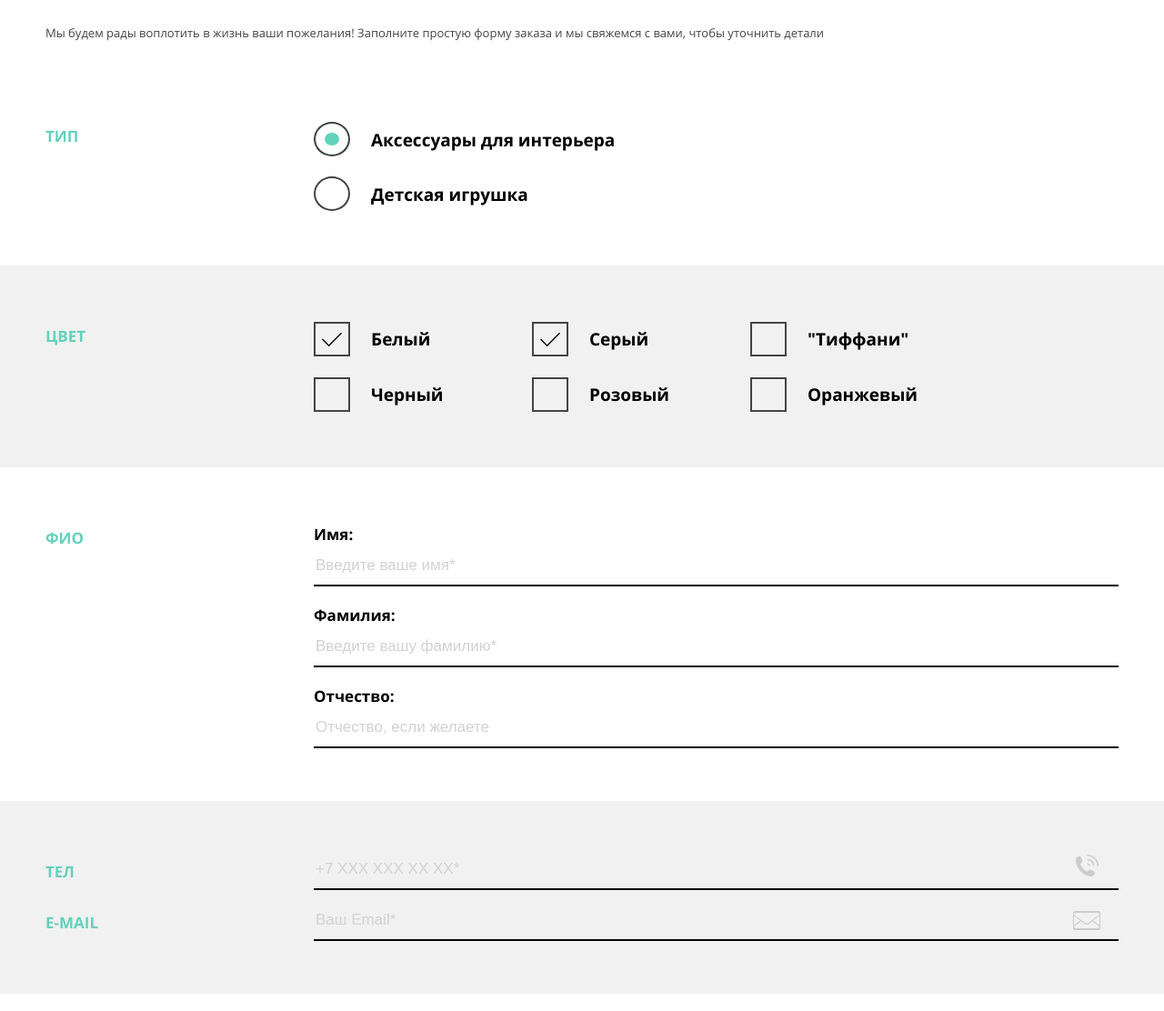
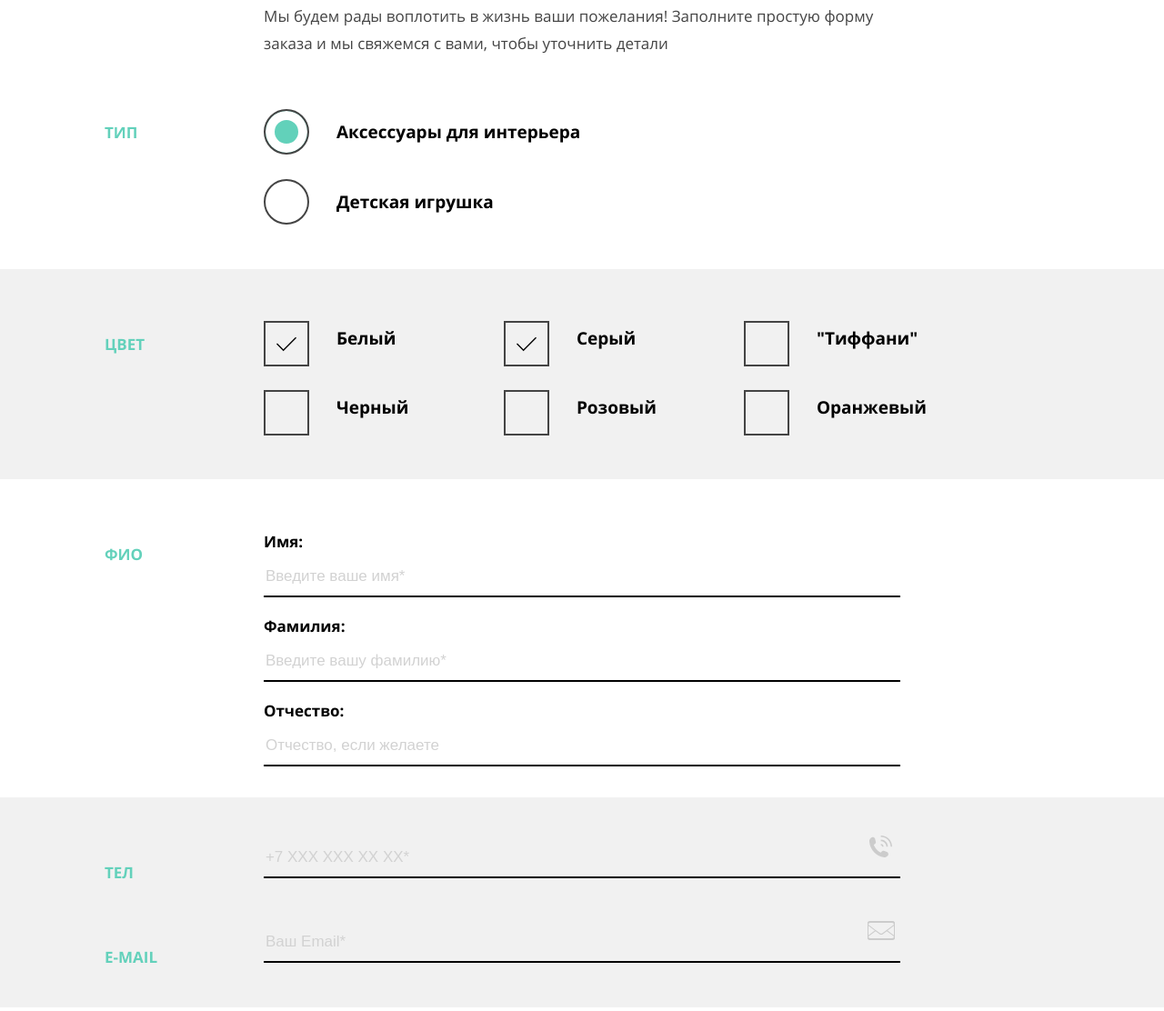
Before and after one commit to Maria0701/1057667-mishka-17, a website: page source/order.html in a window 1280 px wide. Shown: the part 420-1532 px from the top of the page at 91% size. Drawn offline with nearby package versions, Linux system fonts and the light colour scheme; files that its build step writes are made by us from their sources; files whose address does not match are found by name.

Commit message:
Внесена десктопная версия формы

```diff
--- a/source/less/blocks/form/form.less
+++ b/source/less/blocks/form/form.less
@@ -1,10 +1,5 @@
 .form__fieldset {
-  margin-left: 0;
-  margin-right: 0;
-  margin-top: 0;
-  margin-bottom: 26px;
-  padding: 0;
-  border: 0;
+  margin-bottom: 34px;
 }
 
 .form__fieldset--textarea {
@@ -41,7 +36,8 @@
 .form__label {
   position: relative;
   display: block;
-  padding-top: 22px;
+  padding-top: 20px;
+  padding-bottom: 8px;
   font-size: 17px;
   line-height: 18px;
   font-weight: bold;
@@ -66,7 +62,11 @@
 }
 
 .form__label--check {
-  padding-bottom: 21px;
+  padding-bottom: 23px;
+
+  &:last-child {
+    padding-bottom: 10px;
+  }
 }
 
 .form__label--radio::before {
@@ -126,7 +126,7 @@
 
 .form__text {
   margin-bottom: 8px;
-  padding-top: 16px;
+  padding-top: 12px;
   padding-bottom: 12px;
   box-sizing: border-box;
   width: 100%;
@@ -138,6 +138,10 @@
   border-left: 0;
   border-right: 0;
   border-bottom: 2px solid @black;
+
+  &:last-child {
+    margin-bottom: 0;
+  }
 }
 
 .form__text:hover,
@@ -182,8 +186,8 @@
   }
 }
 
-.form__fieldset--phone,
-.form__fieldset--email {
+.form__inside--phone,
+.form__inside--email {
   position: relative;
 
   &::after {
@@ -200,25 +204,25 @@
   }
 }
 
-.form__fieldset--phone::after {
+.form__inside--phone::after {
   background-image: url("../img/icon-phone.svg");
 }
 
-.form__fieldset--phone:hover,
-.form__fieldset--phone:focus,
-.form__fieldset--phone:active {
+.form__inside--phone:hover,
+.form__inside--phone:focus,
+.form__inside--phone:active {
   &::after {
     background-image: url("../img/icon-phone-hover.svg");
   }
 }
 
-.form__fieldset--email::after {
+.form__inside--email::after {
   background-image: url("../img/icon-mail.svg");
 }
 
-.form__fieldset--email:hover,
-.form__fieldset--email:focus,
-.form__fieldset--email:active {
+.form__inside--email:hover,
+.form__inside--email:focus,
+.form__inside--email:active {
   &::after {
     background-image: url("../img/icon-mail-hover.svg");
   }
@@ -241,28 +245,35 @@
     display: flex;
     align-items: flex-start;
     margin-bottom: 0;
-    padding-top: 50px;
-    padding-bottom: 50px;
+    padding-top: 45px;
+    padding-bottom: 34px;
     .container-tablet-paddings();
   }
 
   .form__legend {
-    padding-top: 20px;
-    width: 25%;
+    padding-top: 30px;
+    width: 28%;
+  }
+
+  .form__label--radio::before,
+  .form__label--check::before {
+    width: 50px;
+    height: 50px;
   }
 
   .form__label--radio {
-    padding-bottom: 18px;
+    padding-top: 27px;
+    padding-bottom: 30px;
     font-size: 19px;
     line-height: 20px;
   }
 
-  .form__fieldset--grey {
+  .form__fieldset-wrapper--grey {
     background-color: #f1f1f1;
   }
 
   .form__inside-wrapper {
-    width: 75%;
+    width: 83.33%;
   }
 
   .form__inside-wrapper--checkbox {
@@ -270,26 +281,37 @@
     flex-wrap: wrap;
   }
 
+  .form__label--radio,
   .form__label--check {
-    flex-basis: 240px;
+    padding-left: 80px;
+  }
+
+  .form__label--check {
+    flex-basis: 250px;
+    padding-top: 22px;
+    padding-bottom: 36px;
     font-size: 19px;
     line-height: 18px;
+  }
+
+  .form__fieldset + .form__fieldset {
+    padding-top: 0;
   }
 
   .form__fieldset--phone {
     padding-bottom: 0;
   }
 
-  .form__fieldset--email {
+  .form__inside-wrapper--email {
     padding-top: 0;
   }
 
-  .form__fieldset--phone::after,
-  .form__fieldset--email::after {
+  .form__inside-wrapper--phone::after,
+  .form__inside-wrapper--email::after {
     right: 70px;
   }
 
-  .form__fieldset--email::after {
+  .form__inside-wrapper--email::after {
     bottom: 65px;
   }
 
@@ -312,3 +334,27 @@
     padding-right: 24px;
   }
 }
+
+@media (min-width: 1150px) {
+  .form__legend {
+    width: 16.66%;
+  }
+
+  .form__fieldset {
+    .container-desk();
+    .container-mobile();
+  }
+
+  .form__label--check {
+    flex-basis: 264px;
+  }
+
+  .form__inside-wrapper--text {
+    width: 66.66%;
+    margin-right: auto;
+  }
+
+  .form__fieldset--final {
+    width: 800px;
+  }
+}
--- a/source/less/blocks/how/how-block.less
+++ b/source/less/blocks/how/how-block.less
@@ -161,5 +161,9 @@
 
   .how-block__header {
     flex-wrap: wrap;
+
+    &::before {
+      height: 55px;
+    }
   }
 }
--- a/source/less/blocks/inside-page.less
+++ b/source/less/blocks/inside-page.less
@@ -1,7 +1,6 @@
 .inside-page {
   position: relative;
   .container-mobile();
-  padding-bottom: 58px;
 }
 
 .inside-page__header-wrapper {
@@ -25,8 +24,8 @@
 
 @media (min-width: 768px) {
   .inside-page__header {
-    padding-top: 100px;
-    padding-bottom: 89px;
+    padding-top: 95px;
+    padding-bottom: 80px;
     text-align: center;
   }
 
@@ -36,7 +35,7 @@
 
   .inside-page__remark {
     position: absolute;
-    top: 10px;
+    top: 3px;
     right: 50px;
     display: block;
     font-size: 15px;
--- a/source/less/blocks/main-user.less
+++ b/source/less/blocks/main-user.less
@@ -86,7 +86,8 @@
   .main-user__search {
     display: flex;
     align-items: center;
-    height: 100%;
+    padding-top: 32px;
+    padding-bottom: 32px;
     box-shadow: none;
   }
 
@@ -95,6 +96,7 @@
     border-left: @border;
 
     &::before {
+      top: 34px;
       left: 32px;
     }
   }
@@ -108,6 +110,7 @@
     text-indent: 100%;
 
     &::before {
+      top: 34px;
       left: 34px;
     }
   }
--- a/source/less/blocks/order/order.less
+++ b/source/less/blocks/order/order.less
@@ -1,9 +1,11 @@
 .order {
   padding-top: 20px;
+  padding-bottom: 20px;
   .container-mobile-paddings();
 }
 
 .order__text {
+  margin-top: 0;
   margin-bottom: 24px;
   font-size: 13px;
   line-height: 24px;
@@ -12,12 +14,30 @@
 @media (min-width: 768px) {
   .order {
     margin-bottom: 10px;
-    padding-top: 80px;
+    padding-top: 72px;
     padding-left: 0;
     padding-right: 0;
   }
 
   .order__text {
+    margin-bottom: 0;
+    font-size: 17px;
+    line-height: 30px;
+  }
+
+  .order__text--wrapper {
     .container-tablet-paddings();
   }
 }
+
+@media (min-width: 1150px) {
+  .order__text {
+    .container-mobile();
+    width: 66.66%;
+  }
+
+  .order__text--wrapper {
+    .container-desk();
+    .container-mobile();
+  }
+}
--- a/source/order.html
+++ b/source/order.html
@@ -35,12 +35,15 @@
       <div class="inside-page__header-background h1-header__background">
         <div class="inside-page__header-wrapper">
           <h1 class="h1-header inside-page__header">Вязание на заказ</h1>
-          <p class="inside-page__remark">Бесплатная доставка по всей России</p>
+          <p class="inside-page__remark">Бесплатная доставка по России</p>
         </div>
       </div>
       <div class="order">
+        <div class="order__text--wrapper">
           <p class="order__text">Мы будем рады воплотить в жизнь ваши пожелания! Заполните простую форму заказа и мы свяжемся с вами, чтобы уточнить детали</p>
+        </div>
         <form class="order__form form" method="post" action="https://echo.htmlacademy.ru">
+          <div class="form__fieldset-wrapper">
             <div class="form__fieldset">
               <div class="form__legend">Тип</div>
                 <div class="form__inside-wrapper">
@@ -50,7 +53,9 @@
                 <label class="form__label form__label--radio" for="type-toy">Детская игрушка</label>
               </div>
             </div>
-          <div class="form__fieldset form__fieldset--grey">
+          </div>
+          <div class="form__fieldset-wrapper form__fieldset-wrapper--grey">
+            <div class="form__fieldset ">
               <div class="form__legend">Цвет</div>
               <div class="form__inside-wrapper form__inside-wrapper--checkbox">
                 <input type="checkbox" name="white" id="color-white" value="wgite" class="form__checkbox" checked>
@@ -67,9 +72,11 @@
                 <label class="form__label form__label--check" for="color-orange">Оранжевый</label>
               </div>
             </div>
+          </div>
+          <div class="form__fieldset-wrapper">
             <div class="form__fieldset form__fieldset--details">
               <div class="form__legend">ФИО</div>
-            <div class="form__inside-wrapper">
+              <div class="form__inside-wrapper form__inside-wrapper--text">
                 <label class="form__label form__label--text" for="user-name">Имя:</label>
                 <input type="text" class="form__text" value="" name="name" placeholder="Введите ваше имя*" id="user-name" required>
                 <label class="form__label form__label--text" for="user-surname">Фамилия:</label>
@@ -78,24 +85,28 @@
                 <input type="text" class="form__text" value="" name="farthersname" placeholder="Отчество, если желаете" id="user-fathersname" required>
               </div>
             </div>
-          <div class="form__fieldset form__fieldset--phone form__fieldset--grey">
+          </div>
+          <div class="form__fieldset-wrapper form__fieldset-wrapper--grey">
+            <div class="form__fieldset">
               <div class="form__legend">Тел</div>
-            <div class="form__inside-wrapper">
+              <div class="form__inside-wrapper form__inside-wrapper--text form__inside--phone">
                 <label class="visually-hidden" for="user-phone">Введите ваш телефон</label>
                 <input type="text" class="form__text form__text--phone" value="" name="phone" placeholder="+7 XXX XXX XX XX*" id="user-phone" required>
               </div>
             </div>
-          <div class="form__fieldset form__fieldset--email form__fieldset--grey">
+            <div class="form__fieldset ">
               <div class="form__legend">E-mail</div>
-            <div class="form__inside-wrapper">
+              <div class="form__inside-wrapper form__inside--email form__inside-wrapper--text">
                 <label class="visually-hidden" for="user-email">Введите вашу электронную почту</label>
                 <input type="text" class="form__text form__text--email" value="" name="email" placeholder="Ваш Email*" id="user-email" required>
               </div>
             </div>
+          </div>
+          <div class="form__fieldset-wrapper">
             <div class="form__fieldset form__fieldset--textarea">
               <div class="form__legend">Доп</div>
-            <div class="form__inside-wrapper">
-              <textarea name="additional_info" rows="7" cols="30" class="form__textarea" placeholder="Опишите все ваши
+              <div class="form__inside-wrapper form__inside-wrapper--text">
+                <textarea name="additional_info" rows="6" cols="30" class="form__textarea" placeholder="Опишите все ваши
     пожелания к заказу"></textarea>
               </div>
             </div>
@@ -104,6 +115,7 @@
               <input type="submit" value="Отправить заказ" class="button form__button">
             </div>
           </form>
+        </div>
       </div>
     </main>
     <footer class="footer">
```
Also changed, not shown: source/catalog.html (+1 -1 lines), source/index.html (+1 -1 lines), source/less/blocks/main-navigation.less (+4 -5 lines). Lines whose indentation alone changed are shown as unchanged.
